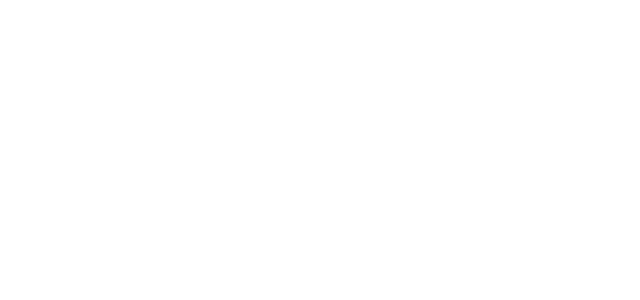
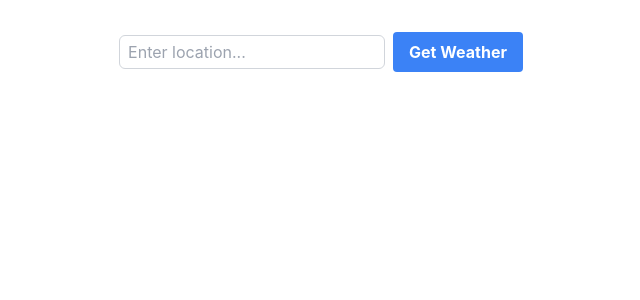
Before and after one commit to anandkumar62/React-Interview-Question, a React (Create React App) app: page / in a window 1280 px wide. Shown: the top 300 px of the page, without its empty margins (319-959 px from the left). Built offline with nearby package versions, Linux system fonts and the light colour scheme.

Commit message:
Weather app

```diff
--- a/src/App.js
+++ b/src/App.js
@@ -13,6 +13,7 @@
 import ToDolist from './components/to-do-list/ToDolist';
 import GItHubSearch from './components/github-search/GItHubSearch';
 import SearchAutoComplete from './components/search-autocompleate-with-api/SearchAutoComplete';
+import WeatherApp from './components/weather-app/WeatherApp';
 
 
 function App() {
@@ -47,6 +48,8 @@
       {/* <GItHubSearch /> */}
 
       {/* <SearchAutoComplete /> */}
+
+      <WeatherApp />
     </>
   );
 }
--- /dev/null
+++ b/src/components/weather-app/WeatherApp.jsx
@@ -0,0 +1,60 @@
+import React, { useState } from 'react';
+
+const Weather = () => {
+  const [location, setLocation] = useState('');
+  const [weather, setWeather] = useState(null);
+
+  const fetchData = async () => {
+    try {
+      const response = await fetch(
+        `https://api.openweathermap.org/data/2.5/weather?q=${location}&appid=1fa9ff4126d95b8db54f3897a208e91c`
+      );
+      const data = await response.json();
+      setWeather(data);
+      console.log(data);
+    } catch (error) {
+      console.error('Error fetching data:', error);
+    }
+  };
+
+  const handleSubmit = (e) => {
+    e.preventDefault();
+    fetchData();
+  };
+
+  return (
+    <div className="text-center mt-8 h-full flex flex-col justify-center items-center">
+      <form onSubmit={handleSubmit}>
+        <input
+          type="text"
+          value={location}
+          onChange={(e) => setLocation(e.target.value)}
+          placeholder="Enter location..."
+          className="border border-gray-300 rounded-md px-2 py-1 mr-2 "
+        />
+        <button
+          type="submit"
+          className="bg-blue-500 hover:bg-blue-700 text-white font-bold py-2 px-4 rounded"
+        >
+          Get Weather
+        </button>
+      </form>
+      {weather && (
+        <div className='capitalize flex flex-col justify-center items-center'>
+            <img
+            src={`https://openweathermap.org/img/wn/${weather.weather[0].icon}.png`}
+            alt="Weather Icon"
+          />
+          <h1 className="text-4xl font-semibold mb-4">{weather.name}</h1>
+          <div className="text-2xl">{Math.round(weather.main.temp - 273.15)}°C</div>
+          <div className="text-lg">{weather.weather[0].description}</div>
+          <div className="text-lg">Humidity: {weather.main.humidity}%</div>
+          <div className="text-lg">Sun rise: {weather.sys.sunrise}%</div>
+          <div className="text-lg">sun set: {weather.sys.sunset}%</div>
+        </div>
+      )}
+    </div>
+  );
+};
+
+export default Weather;
--- a/src/index.css
+++ b/src/index.css
@@ -9,6 +9,8 @@
     sans-serif;
   -webkit-font-smoothing: antialiased;
   -moz-osx-font-smoothing: grayscale;
+  /* background-color: #000;
+  color : #fff; */
 }
 
 code {
--- a/src/index.js
+++ b/src/index.js
@@ -6,9 +6,9 @@
 
 const root = ReactDOM.createRoot(document.getElementById('root'));
 root.render(
-  <React.StrictMode>
+  // <React.StrictMode>
     <App />
-  </React.StrictMode>
+  // </React.StrictMode>
 );
 
 // If you want to start measuring performance in your app, pass a function
```
